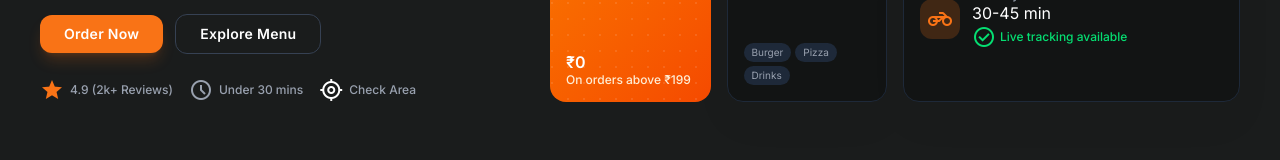
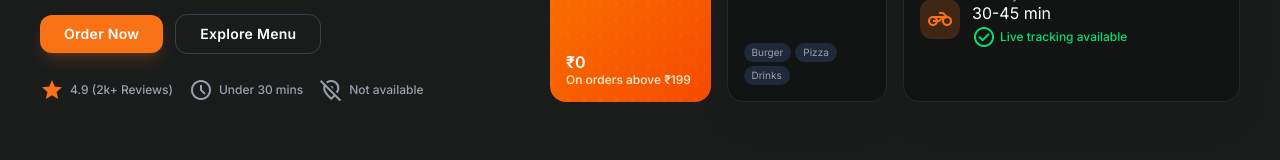
Before and after one commit to DevSudhanshuRanjan/order-processing-platform, a React (Vite) app in the folder frontend/: page / in a window 1280 px wide. Shown: the part 538-698 px from the top of the page. Built offline with nearby package versions, Linux system fonts and the light colour scheme; no server answers.

Commit message:
feat: add location permission popup

```diff
--- a/frontend/src/components/HeroDashboard.jsx
+++ b/frontend/src/components/HeroDashboard.jsx
@@ -6,18 +6,32 @@ import { useLocation } from '../contexts/LocationContext';
 import { getProducts } from '../services/productService';
 import { getUserOrders } from '../services/orderService';
 import { getImageUrl, getVendorStats } from '../services/vendorService';
+import LocationPromptModal from './LocationPromptModal';
 
 const HeroDashboard = () => {
   const { isLoggedIn, role } = useAuth();
   const { cartItems, subtotal, totalCartItems } = useCart();
-  const { serviceable, getCurrentLocation } = useLocation();
+  const { serviceable, loading: locationLoading, getCurrentLocation } = useLocation();
 
   const [featuredProduct, setFeaturedProduct] = useState(null);
   const [recentOrders, setRecentOrders] = useState([]);
   const [vendorStats, setVendorStats] = useState(null);
   const [loading, setLoading] = useState(true);
+  const [showLocationModal, setShowLocationModal] = useState(false);
 
   const totalQty = cartItems?.reduce((acc, item) => acc + item.quantity, 0) || 0;
+
+  // Show location prompt modal for logged-in customers who haven't been asked yet
+  const isCustomer = isLoggedIn && role === 'customer';
+  const hasCachedLocation = !!localStorage.getItem('aura_location_cache');
+  const locationDenied = localStorage.getItem('aura_location_denied') === 'true';
+  const hasLocation = hasCachedLocation || serviceable;
+
+  useEffect(() => {
+    if (isCustomer && !hasLocation && !locationDenied && !locationLoading) {
+      setShowLocationModal(true);
+    }
+  }, [isCustomer, hasLocation, locationDenied, locationLoading]);
 
   useEffect(() => {
     const fetchData = async () => {
@@ -87,16 +101,35 @@ const HeroDashboard = () => {
               <span className="material-symbols-outlined text-primary dark:text-gray-400 text-lg">schedule</span>
               <span className="font-label-sm text-label-sm text-on-surface-variant dark:text-gray-400">Under 30 mins</span>
             </div>
-            <button
-              onClick={getCurrentLocation}
-              className="flex items-center gap-1.5 hover:text-primary dark:hover:text-white transition-colors"
-              title="Check delivery availability"
-            >
-              <span className="material-symbols-outlined text-lg">my_location</span>
-              <span className={`font-label-sm text-label-sm ${serviceable ? 'text-green-600 dark:text-green-400' : 'text-on-surface-variant dark:text-gray-400'}`}>
-                {serviceable ? 'Deliverable' : 'Check Area'}
-              </span>
-            </button>
+            {serviceable ? (
+              <div className="flex items-center gap-1.5" title="Delivery available">
+                <span className="material-symbols-outlined text-lg text-green-600 dark:text-green-400">check_circle</span>
+                <span className="font-label-sm text-label-sm text-green-600 dark:text-green-400">Deliverable</span>
+              </div>
+            ) : isCustomer ? (
+              <div className="flex items-center gap-1.5">
+                {locationLoading ? (
+                  <>
+                    <span className="material-symbols-outlined text-lg animate-pulse text-gray-400">my_location</span>
+                    <span className="font-label-sm text-label-sm text-gray-400">Checking...</span>
+                  </>
+                ) : (
+                  <button
+                    onClick={() => setShowLocationModal(true)}
+                    className="flex items-center gap-1.5 hover:text-primary dark:hover:text-white transition-colors group"
+                    title="Check delivery availability"
+                  >
+                    <span className="material-symbols-outlined text-lg text-on-surface-variant dark:text-gray-400 group-hover:text-primary dark:group-hover:text-white">my_location</span>
+                    <span className="font-label-sm text-label-sm text-on-surface-variant dark:text-gray-400 group-hover:text-primary dark:group-hover:text-white">Check if deliverable</span>
+                  </button>
+                )}
+              </div>
+            ) : (
+              <div className="flex items-center gap-1.5" title="Sign in to check delivery">
+                <span className="material-symbols-outlined text-lg text-on-surface-variant dark:text-gray-400">location_off</span>
+                <span className="font-label-sm text-label-sm text-on-surface-variant dark:text-gray-400">Not available</span>
+              </div>
+            )}
           </div>
         </div>
 
@@ -246,6 +279,11 @@ const HeroDashboard = () => {
 
         </div>
       </div>
+
+      {/* Location Prompt Modal */}
+      {showLocationModal && (
+        <LocationPromptModal onClose={() => setShowLocationModal(false)} />
+      )}
     </section>
   );
 };
--- /dev/null
+++ b/frontend/src/components/LocationPromptModal.jsx
@@ -0,0 +1,91 @@
+import { useLocation } from '../contexts/LocationContext';
+
+const LocationPromptModal = ({ onClose }) => {
+  const { getCurrentLocation, loading } = useLocation();
+
+  const handleAllow = () => {
+    getCurrentLocation();
+    onClose();
+  };
+
+  const handleDeny = () => {
+    // Mark as denied so we show the "Check" button instead
+    localStorage.setItem('aura_location_denied', 'true');
+    onClose();
+  };
+
+  return (
+    <div className="fixed inset-0 z-[100] flex items-center justify-center p-4 bg-black/50 backdrop-blur-sm animate-fade-in">
+      <div className="bg-surface-container-lowest dark:bg-[#121414] rounded-3xl max-w-md w-full soft-shadow border border-outline-variant/30 dark:border-gray-800 overflow-hidden animate-scale-in">
+        {/* Modal Header with Illustration */}
+        <div className="relative h-40 bg-gradient-to-br from-[#F97316]/20 to-orange-600/10 flex items-center justify-center overflow-hidden">
+          <div className="absolute inset-0 opacity-10" style={{ backgroundImage: "radial-gradient(circle at 2px 2px, #F97316 1px, transparent 0)", backgroundSize: "20px 20px" }} />
+          <div className="relative z-10 w-20 h-20 rounded-full bg-gradient-to-br from-[#F97316] to-orange-600 flex items-center justify-center shadow-lg shadow-[#F97316]/30">
+            <span className="material-symbols-outlined text-white text-3xl icon-fill">my_location</span>
+          </div>
+        </div>
+
+        {/* Modal Body */}
+        <div className="p-6 md:p-8 text-center">
+          <h2 className="font-headline-xl text-headline-xl text-primary dark:text-white mb-2">
+            Enable Location
+          </h2>
+          <p className="font-body-md text-body-md text-on-surface-variant dark:text-gray-400 mb-6 max-w-sm mx-auto">
+            Allow location access to check if we can deliver to your area and show you the most relevant menu items.
+          </p>
+
+          {/* Feature Highlights */}
+          <div className="flex flex-col gap-3 mb-6 text-left">
+            <div className="flex items-center gap-3 p-3 rounded-xl bg-surface-container dark:bg-gray-800/50">
+              <div className="w-9 h-9 rounded-lg bg-[#F97316]/10 flex items-center justify-center flex-shrink-0">
+                <span className="material-symbols-outlined text-[#F97316] text-lg">check_circle</span>
+              </div>
+              <div>
+                <p className="font-label-md text-label-md text-primary dark:text-white">Delivery Check</p>
+                <p className="font-label-sm text-label-sm text-on-surface-variant dark:text-gray-400">See if we deliver to your address</p>
+              </div>
+            </div>
+            <div className="flex items-center gap-3 p-3 rounded-xl bg-surface-container dark:bg-gray-800/50">
+              <div className="w-9 h-9 rounded-lg bg-[#F97316]/10 flex items-center justify-center flex-shrink-0">
+                <span className="material-symbols-outlined text-[#F97316] text-lg">schedule</span>
+              </div>
+              <div>
+                <p className="font-label-md text-label-md text-primary dark:text-white">Accurate ETA</p>
+                <p className="font-label-sm text-label-sm text-on-surface-variant dark:text-gray-400">Get precise delivery time estimates</p>
+              </div>
+            </div>
+          </div>
+
+          {/* Action Buttons */}
+          <div className="flex flex-col gap-3">
+            <button
+              onClick={handleAllow}
+              disabled={loading}
+              className="w-full py-3.5 rounded-xl bg-[#F97316] text-white font-label-md text-label-md hover:scale-[1.02] transition-all duration-300 shadow-lg shadow-[#F97316]/20 flex items-center justify-center gap-2 disabled:opacity-70"
+            >
+              {loading ? (
+                <>
+                  <span className="w-4 h-4 border-2 border-white border-t-transparent rounded-full animate-spin" />
+                  Locating...
+                </>
+              ) : (
+                <>
+                  <span className="material-symbols-outlined text-lg">my_location</span>
+                  Allow Location Access
+                </>
+              )}
+            </button>
+            <button
+              onClick={handleDeny}
+              className="w-full py-3 rounded-xl bg-surface-container dark:bg-gray-800 text-on-surface-variant dark:text-gray-300 font-label-md text-label-md hover:bg-surface-container-high dark:hover:bg-gray-700 transition-colors"
+            >
+              Not right now
+            </button>
+          </div>
+        </div>
+      </div>
+    </div>
+  );
+};
+
+export default LocationPromptModal;
--- a/frontend/src/contexts/LocationContext.jsx
+++ b/frontend/src/contexts/LocationContext.jsx
@@ -1,4 +1,4 @@
-import { createContext, useContext, useState } from 'react';
+import { createContext, useContext, useState, useEffect, useCallback } from 'react';
 import * as turf from '@turf/turf';
 
 const LocationContext = createContext();
@@ -12,23 +12,64 @@ export const DELI_ZONE_POLYGON = [
   [76.84, 28.88]  // Close the polygon
 ];
 
+// Cache key for localStorage
+const LOCATION_CACHE_KEY = 'aura_location_cache';
+
+// Maximum age for cached location in milliseconds (24 hours)
+const CACHE_MAX_AGE = 24 * 60 * 60 * 1000;
+
+const getCachedLocation = () => {
+  try {
+    const cached = localStorage.getItem(LOCATION_CACHE_KEY);
+    if (cached) {
+      const data = JSON.parse(cached);
+      // Check if cache is still valid
+      if (data.timestamp && (Date.now() - data.timestamp < CACHE_MAX_AGE)) {
+        return data;
+      }
+    }
+  } catch (e) {
+    // Ignore parse errors
+  }
+  return null;
+};
+
+const setCachedLocation = (lat, lng, serviceable) => {
+  try {
+    localStorage.setItem(LOCATION_CACHE_KEY, JSON.stringify({
+      latitude: lat,
+      longitude: lng,
+      serviceable,
+      timestamp: Date.now()
+    }));
+    // Clear denied flag on successful location
+    localStorage.removeItem('aura_location_denied');
+  } catch (e) {
+    // Ignore storage errors
+  }
+};
+
 export const LocationProvider = ({ children }) => {
   const [latitude, setLatitude] = useState(null);
   const [longitude, setLongitude] = useState(null);
   const [serviceable, setServiceable] = useState(false);
   const [loading, setLoading] = useState(false);
 
-  const checkServiceability = (lat, lng) => {
+  const checkServiceability = useCallback((lat, lng) => {
     const pt = turf.point([lng, lat]);
     const poly = turf.polygon([DELI_ZONE_POLYGON]);
     const isInside = turf.booleanPointInPolygon(pt, poly);
     setServiceable(isInside);
+    setCachedLocation(lat, lng, isInside);
     return isInside;
-  };
+  }, []);
 
-  const getCurrentLocation = () => {
+  const getCurrentLocation = useCallback(() => {
+    if (!('geolocation' in navigator)) {
+      setLoading(false);
+      return;
+    }
     setLoading(true);
-    if ('geolocation' in navigator) {
     navigator.geolocation.getCurrentPosition(
       (position) => {
         const lat = position.coords.latitude;
@@ -41,12 +82,24 @@ export const LocationProvider = ({ children }) => {
       (error) => {
         console.error("Error getting location", error);
         setLoading(false);
+        if (error.code === error.PERMISSION_DENIED) {
+          localStorage.setItem('aura_location_denied', 'true');
+          setServiceable(false);
         }
+      },
+      { enableHighAccuracy: false, timeout: 10000, maximumAge: 300000 }
     );
-    } else {
-      setLoading(false);
+  }, [checkServiceability]);
+
+  // On mount, restore from cache if available (no permission prompt)
+  useEffect(() => {
+    const cached = getCachedLocation();
+    if (cached) {
+      setLatitude(cached.latitude);
+      setLongitude(cached.longitude);
+      setServiceable(cached.serviceable);
     }
-  };
+  }, []);
 
   const updateLocationFromPincode = async (pincode) => {
     setLoading(true);
```
Lines whose indentation alone changed are shown as unchanged.
